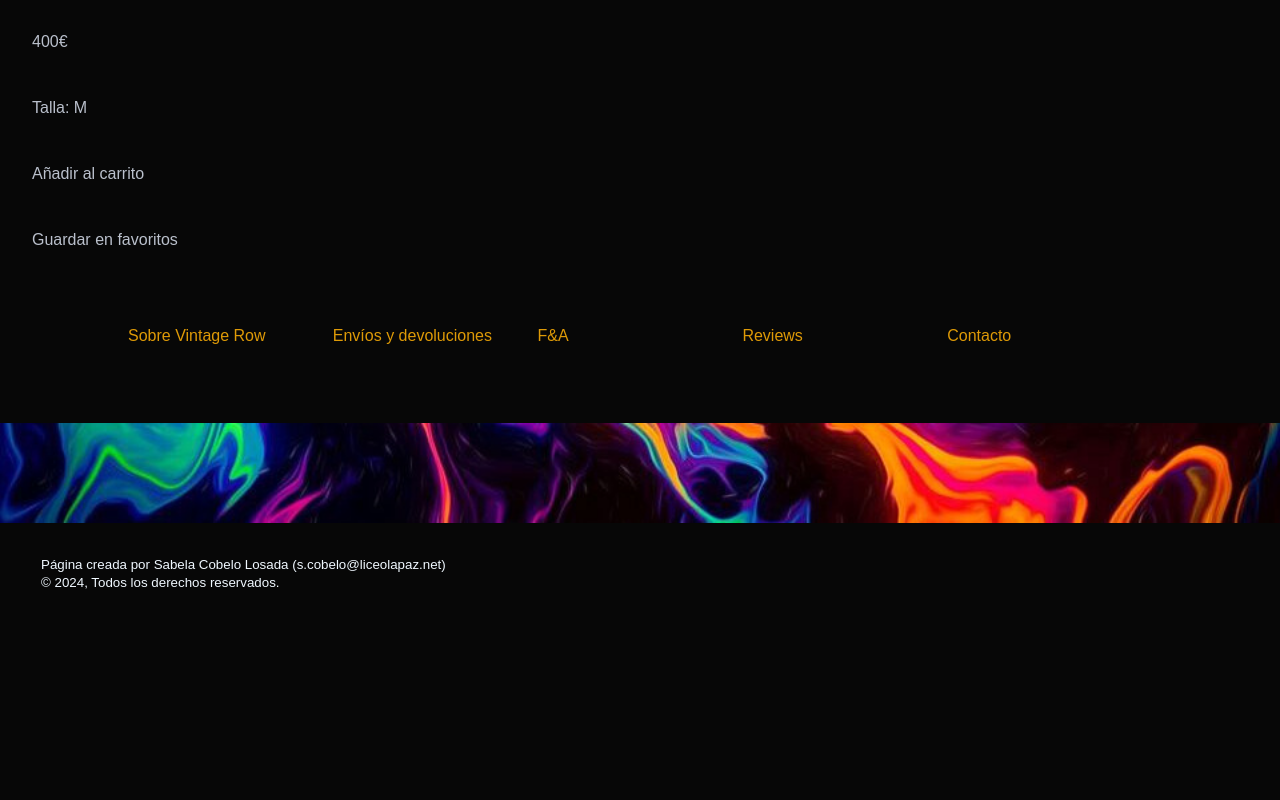
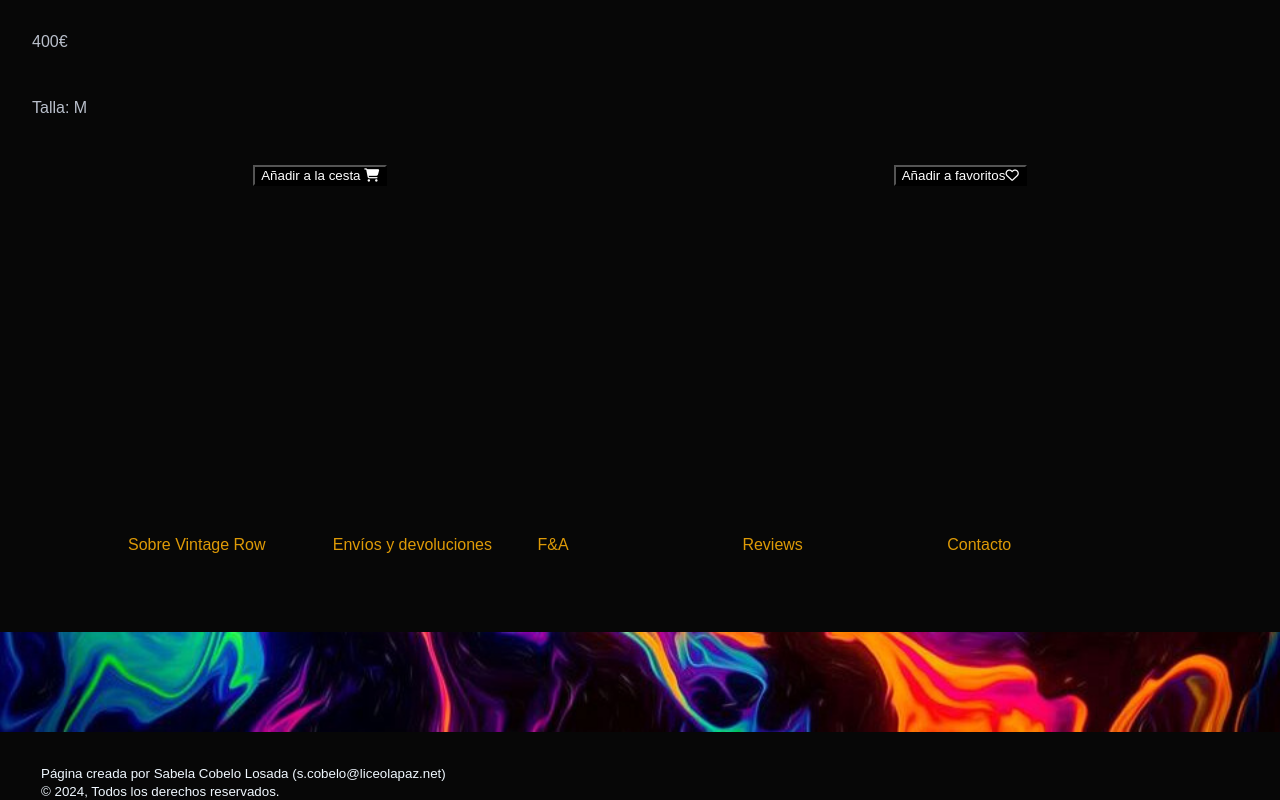
Before and after one commit to SabelaCobelo/VintageRow, a plain HTML site: page VintageRowShop/Proyecto Tienda1/infoProducto/Producto4.html in a window 1280 px wide. Shown: the part 1946-2746 px from the top of the page. Before the commit the page ends 2537 px from the top, so only its background shows below. Drawn offline with Linux system fonts and the light colour scheme; files whose address does not match are found by name.

Commit message:
Update Producto4.html

```diff
--- a/VintageRowShop/Proyecto Tienda1/infoProducto/Producto4.html
+++ b/VintageRowShop/Proyecto Tienda1/infoProducto/Producto4.html
@@ -4,8 +4,10 @@
 <head>
     <meta charset="UTF-8">
     <meta name="viewport" content="width=device-width, initial-scale=1.0">
-    <title>Producto</title>
+ <title>Producto</title>
     <link rel="stylesheet" href="./infoProducto.css">
+    <link rel="stylesheet" href="https://cdnjs.cloudflare.com/ajax/libs/font-awesome/6.5.1/css/all.min.css" integrity="sha512-DTOQO9RWCH3ppGqcWaEA1BIZOC6xxalwEsw9c2QQeAIftl+Vegovlnee1c9QX4TctnWMn13TZye+giMm8e2LwA==" crossorigin="anonymous" referrerpolicy="no-referrer" />
+    <link rel="icon" href="https://cdn-icons-png.flaticon.com/512/614/614723.png">
 </head>
 
 <body>
@@ -46,8 +48,11 @@
     <P>400€</P>
     <p>Talla: M</p>
 
-    <p>Añadir al carrito</p>
-    <p>Guardar en favoritos</p>
+    <div class="iconos2">
+    <button> Añadir a la cesta <i class="fa-solid fa-cart-shopping"></i></button>
+    <br>
+    <button>Añadir a favoritos<i class="fa-regular fa-heart"></i></button>
+    </div>
 
 
 </body>
```
